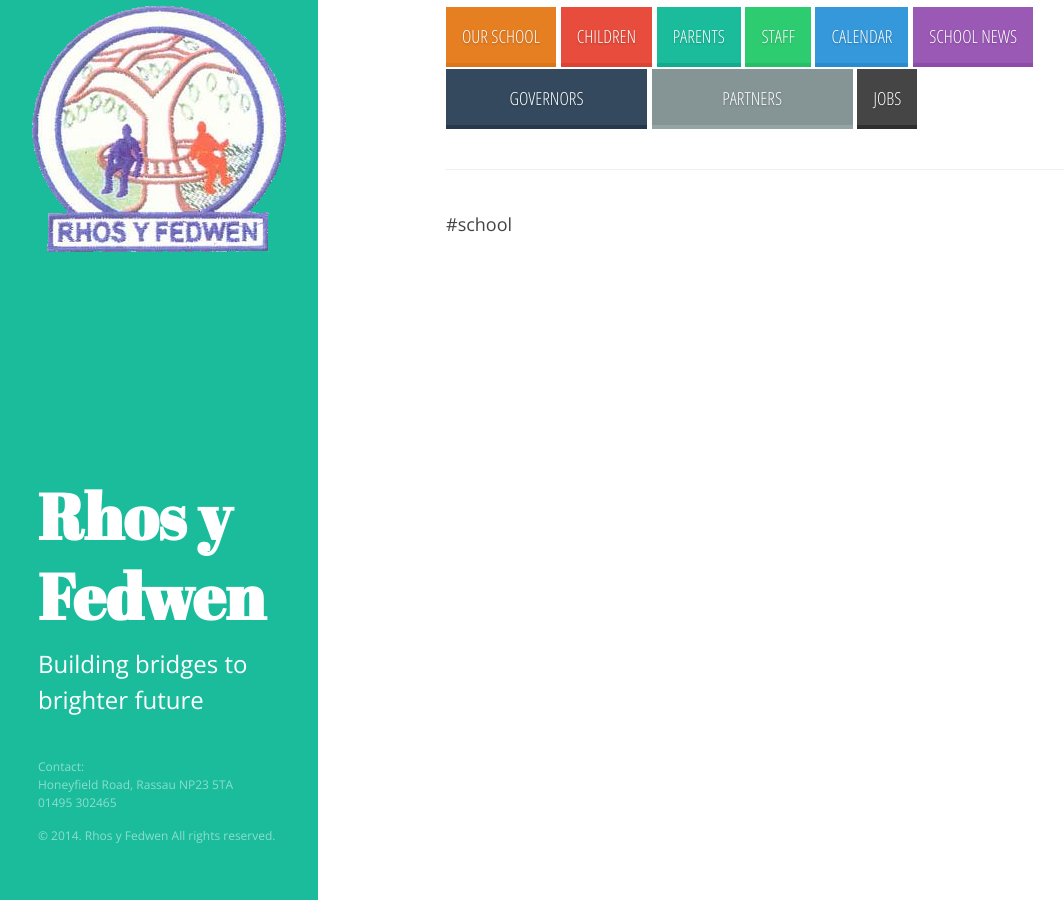
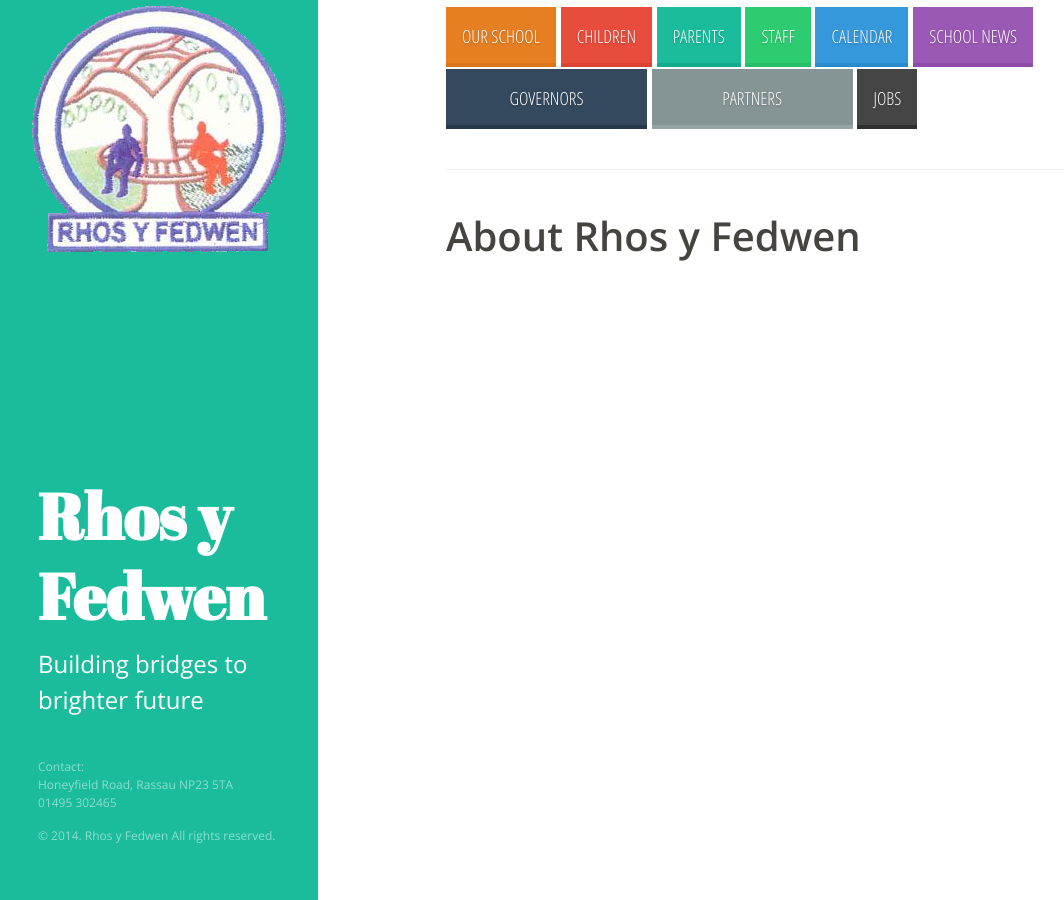
Before and after one commit to ryfell/ryfprimary.github.io, a Jekyll site: the page built from school/index.html, in a window 1280 px wide. Shown: the whole page, without its empty margins (2-1066 px from the left). Built offline with Jekyll 4.4.1, drawn with Linux system fonts in a browser that asks for light colours; Markdown is read by kramdown in place of the engine named in the settings.

Commit message:
Updated school.md

```diff
--- a/_includes/school.md
+++ b/_includes/school.md
@@ -1 +1 @@
-#school
+# About Rhos y Fedwen
```
